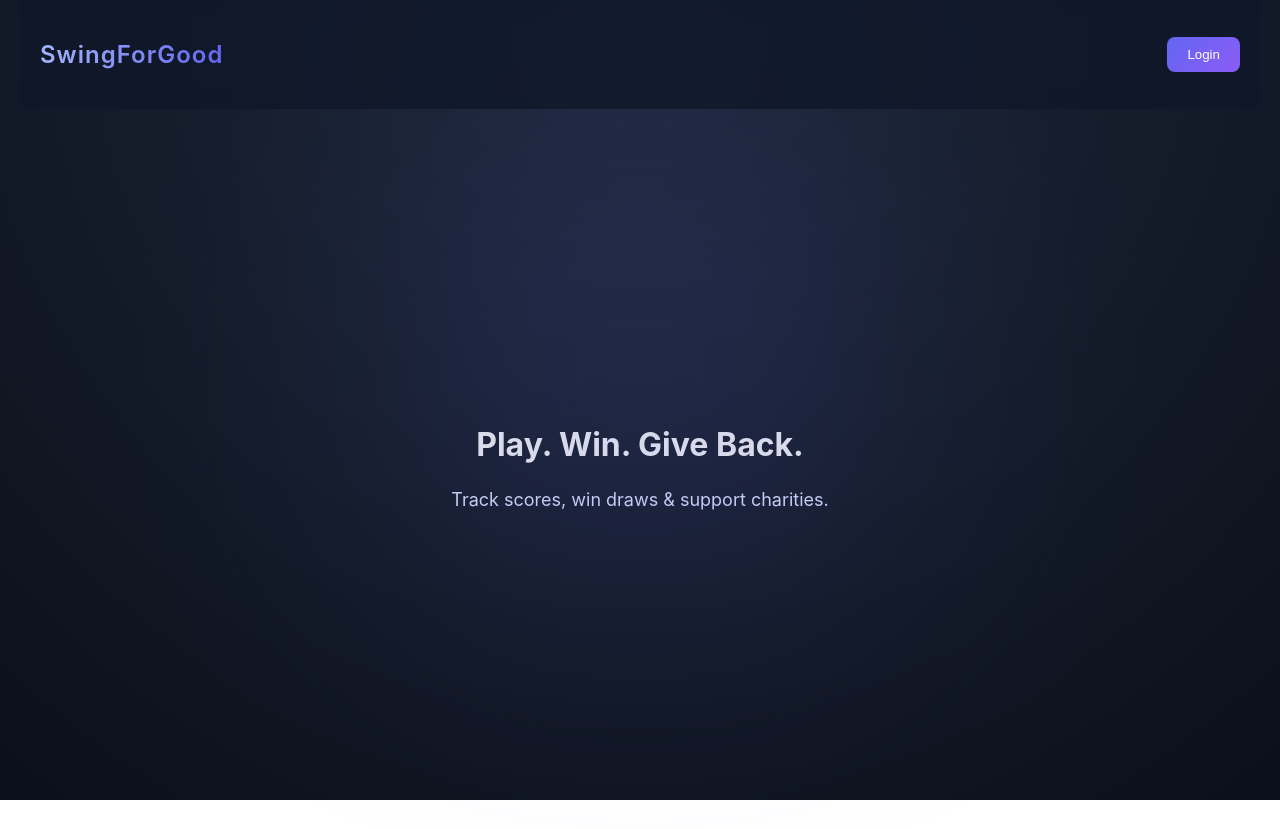
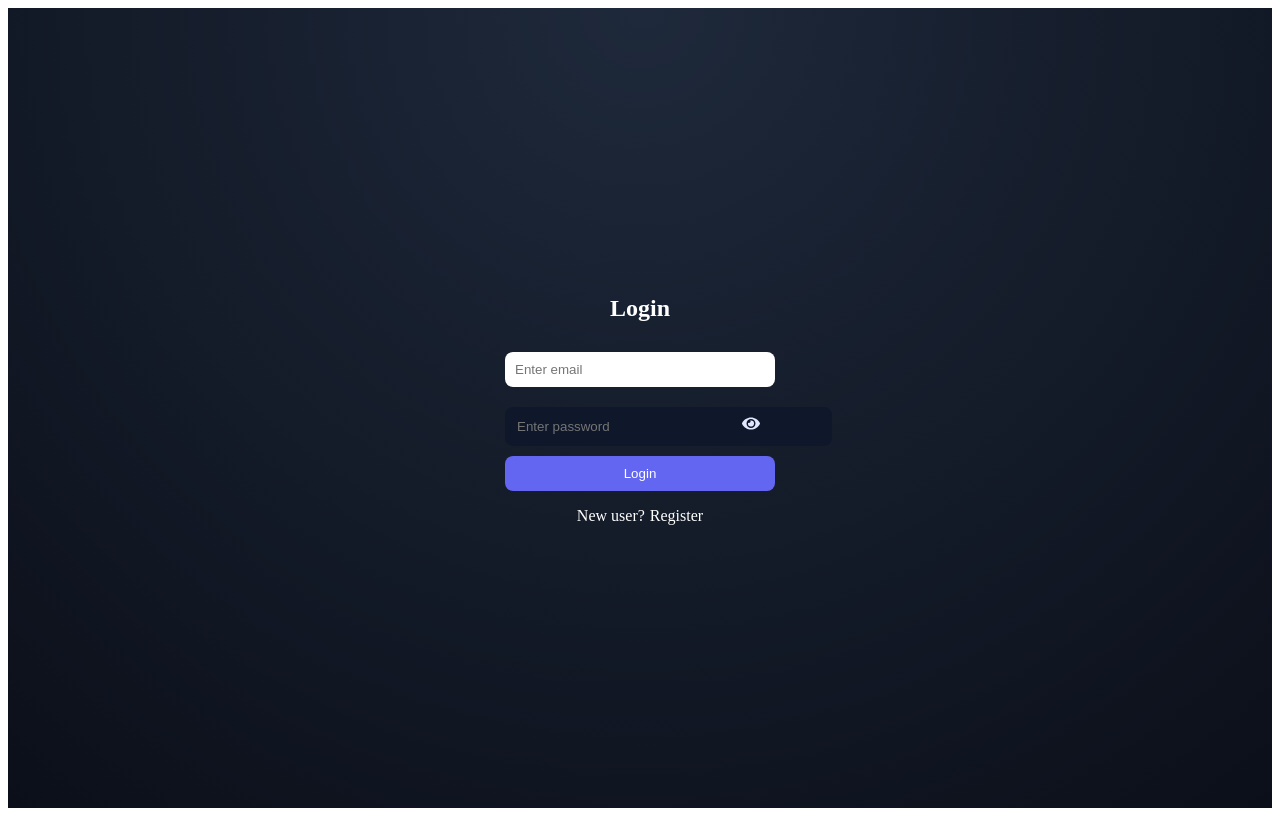
Before and after one commit to ishasd1007/swing-frontend, a React app: page / in a window 1280 px wide. Built offline with nearby package versions, Linux system fonts and the light colour scheme; the HTML template or start-up script is replaced by a standard one.

Commit message:
Switch to HashRouter and update route paths
Replaced BrowserRouter with HashRouter and updated routes.

```diff
--- a/src/App.jsx
+++ b/src/App.jsx
@@ -1,17 +1,15 @@
-import { BrowserRouter, Routes, Route } from "react-router-dom";
+import { HashRouter, Routes, Route } from "react-router-dom";
+import Login from "./pages/Login";
 import Dashboard from "./pages/Dashboard";
-import Home from "./pages/Home";
-import Login from "./pages/Login";
 
 function App() {
   return (
-    <BrowserRouter>
+    <HashRouter>
       <Routes>
-        <Route path="/" element={<Home />} />
+        <Route path="/" element={<Login />} />
         <Route path="/dashboard" element={<Dashboard />} />
-        <Route path="/login" element={<Login />} />
       </Routes>
-    </BrowserRouter>
+    </HashRouter>
   );
 }
 
```
